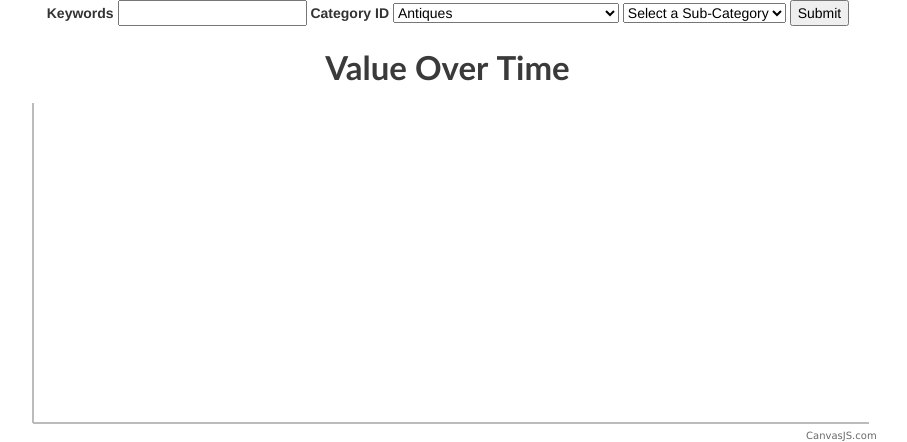
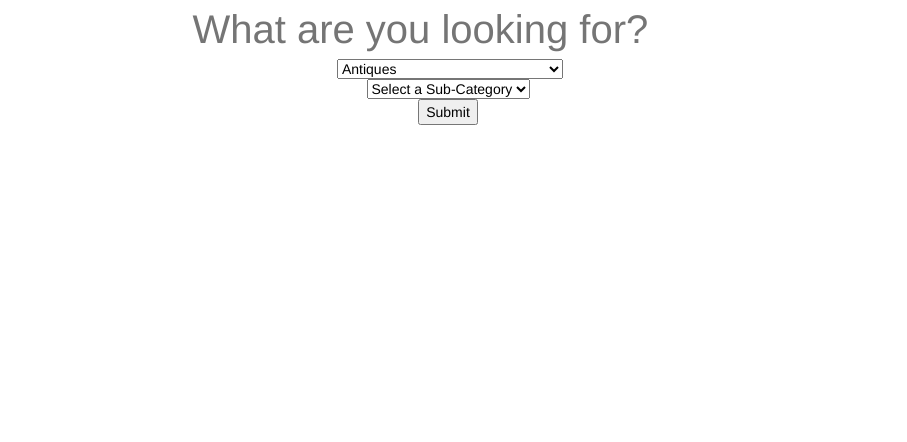
Before and after one commit to craigpalermo/DatPrice, a Django app: page / in a window 1280 px wide. Shown: the top 442 px of the page, without its empty margins (192-1099 px from the left). Run offline with Django 3.2, Linux system fonts and the light colour scheme.

Commit message:
Changed keywords styling

```diff
--- a/ebay_history/static/css/main.css
+++ b/ebay_history/static/css/main.css
@@ -10,3 +10,11 @@
 #page-header {
     text-align: center;
 }
+
+#keywords {
+	outline: 0 !important;
+	border: none;
+	color: black;
+	font-size: 40px;
+	background-color: transparent;
+}
--- a/ebay_history/templates/home.html
+++ b/ebay_history/templates/home.html
@@ -6,10 +6,12 @@
     <div id="search-div" class="col-lg-12 col-centered">
         <form name='search' action='/' method='post'>
             {% csrf_token %}
-            <label for='keywords'>Keywords</label>
-            <input type='text' id='keywords' name='keywords'>
-
-            <label for='categoryId'>Category ID</label>
+            <div class="row">
+            <label for='keywords'></label>
+            <input type='text' id='keywords' name='keywords' placeholder='What are you looking for?'>
+            </div>
+            <div class="row">
+            <label for='categoryId'></label>
             <select name='categoryId' id='first-choice'>
                 <option value='20081'>Antiques</option>
                 <option value='550'>Art</option>
@@ -46,20 +48,22 @@
                 <option value='1249'>Video Games & Consoles</option>
                 <option value='99'>Everything Else</option>
             </select>
-
+            </div>
+            <div class="row">
             <select id = "second-choice">
                 <option>Select a Sub-Category</option>
             </select>
-
-
+            </div>
+            <div class="row">
             <input type='submit'>
+            </div>
         </form>
 
     </div>
 
     <div class="row">
         <div class="col-lg-12">
-                <table id='average-table' style="visibility:hidden;">
+                <table id='average-table' style="display:none;">
                     {% for key, value in averages.items %}
                         <tr>
                             <td>{{ key }}</td>
@@ -69,7 +73,7 @@
                 </table>
             </div>
         </div>
-
+        {% if show_graph %}
         <div class="row">
             <div class="col-lg-8 col-centered">
                 <div id="chartContainer">
@@ -78,5 +82,6 @@
                 </div>
             </div>
         </div>
+        {% endif %}
 </div>
 {% endblock %}
```
